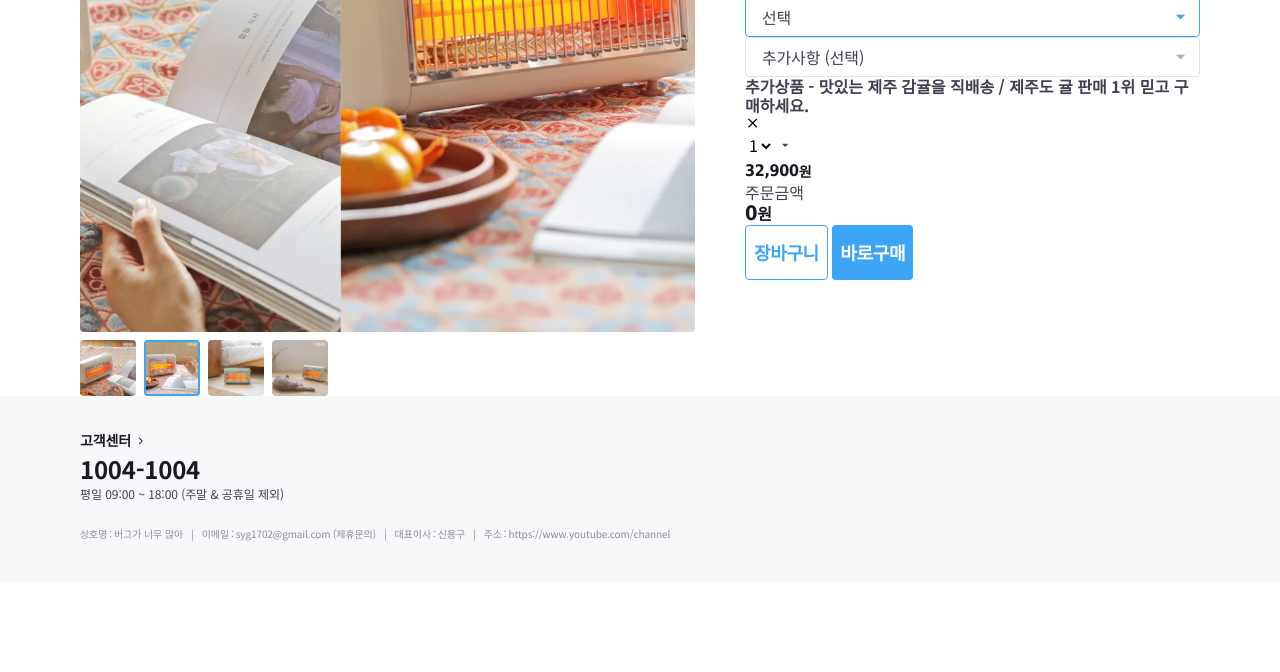
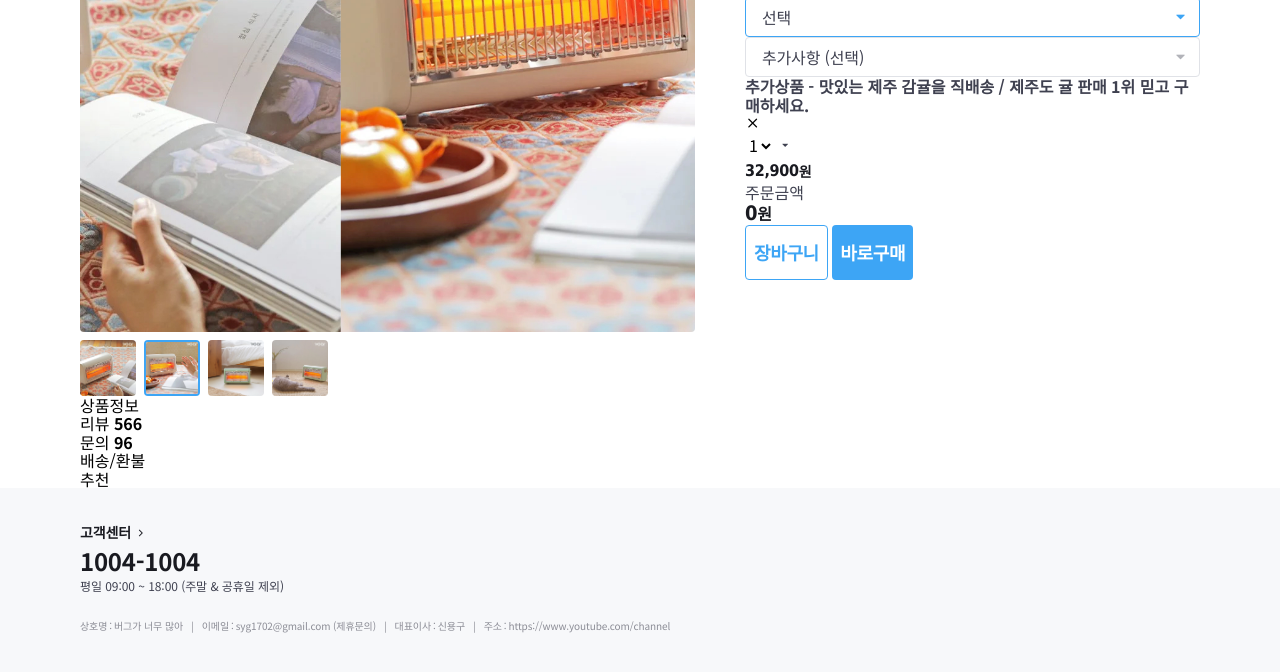
Before and after one commit to Shin-googoo/tomorrow-house, a website: page index.html in a window 1280 px wide. Shown: the part 500-1172 px from the top of the page. Before the commit the page ends 1082 px from the top, so only its background shows below. Drawn offline with nearby package versions, Linux system fonts and the light colour scheme; files whose address does not match are found by name.

Commit message:
🚧 Mark up product-tab

```diff
--- a/index.html
+++ b/index.html
@@ -573,6 +573,58 @@
           </div>
         </div>
       </div>
+
+      <div class="product-tab">
+        <div class="container">
+          <div class="row">
+            <div class="col-sm-4 col-lg-8">
+              <ul class="product-tab-list" role="tablist">
+                <li
+                  class="product-tab-item"
+                  role="tab"
+                  aria-labelledby="product-spec"
+                >
+                  <button type="button">상품정보</button>
+                </li>
+                <li
+                  class="product-tab-item"
+                  role="tab"
+                  aria-labelledby="product-review"
+                >
+                  <button type="button">
+                    리뷰
+                    <strong aria-label="566개 리뷰">566</strong>
+                  </button>
+                </li>
+                <li
+                  class="product-tab-item"
+                  role="tab"
+                  aria-labelledby="product-inquiry"
+                >
+                  <button type="button">
+                    문의
+                    <strong aria-label="96개 문의">96</strong>
+                  </button>
+                </li>
+                <li
+                  class="product-tab-item"
+                  role="tab"
+                  aria-labelledby="product-shipment"
+                >
+                  <button type="button">배송/환불</button>
+                </li>
+                <li
+                  class="product-tab-item"
+                  role="tab"
+                  aria-labelledby="product-recommendation"
+                >
+                  <button type="button">추천</button>
+                </li>
+              </ul>
+            </div>
+          </div>
+        </div>
+      </div>
     </main>
 
     <footer class="global-footer">
```
